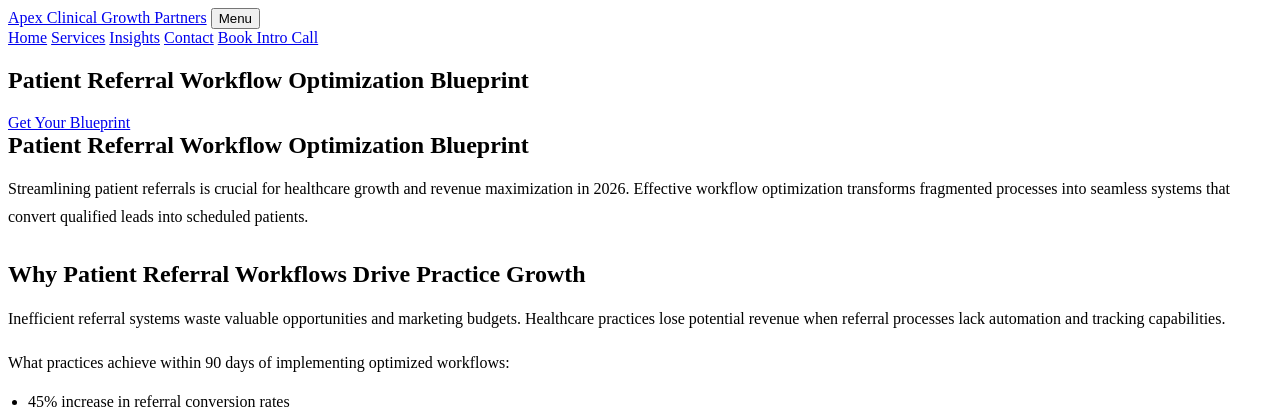
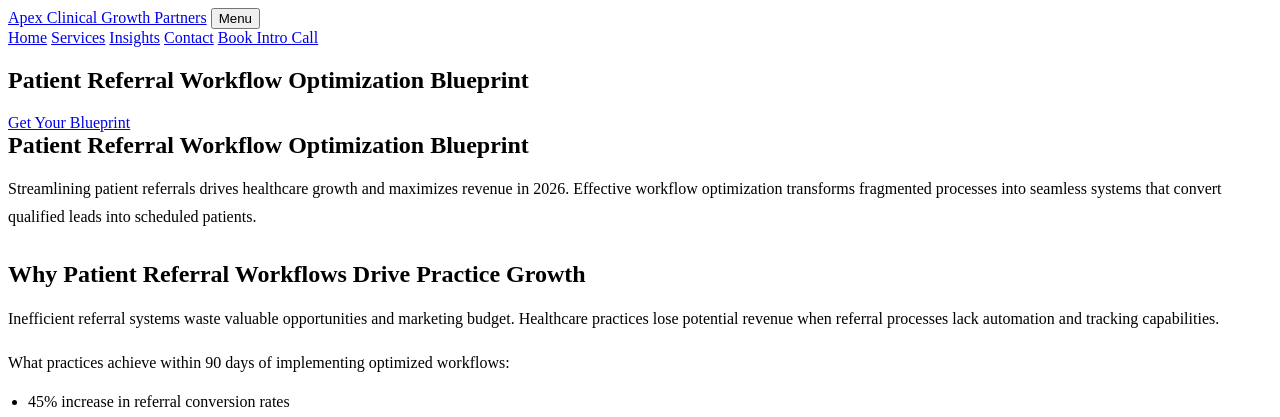
Before and after one commit to prjctlphbt/orbitr-canary-angular-20260228, a Jekyll site: the page patient-referral-workflow-blueprint.html, which Jekyll copies as it is, in a window 1280 px wide. Shown: the top 417 px of the page. Built offline with Jekyll 4.4.1, drawn with Linux system fonts in a browser that asks for light colours.

Commit message:
Rollback: Revert changes to patient-referral-workflow-blueprint.html

```diff
--- a/patient-referral-workflow-blueprint.html
+++ b/patient-referral-workflow-blueprint.html
@@ -4,9 +4,10 @@
 <head>
 <meta charset="utf-8"/>
 <meta content="width=device-width, initial-scale=1.0" name="viewport"/>
-<meta content="Enhance your patient referral workflow with Apex Clinical Growth Partners. Streamline processes, minimize delays, and boost referral volume by 40% in 2026. Secure your blueprint now." name="description"/>
+<meta content="Optimize your patient referral workflow with Apex Clinical Growth Partners. Streamline processes, reduce delays, and boost referral volume by 40% in 2026. Get your blueprint today." name="description"/>
 <title>Patient Referral Workflow Optimization Blueprint | 2026 Guide</title>
 <style>
+
 
 /* Minimal functional styles (accordion, forms only) */
 
@@ -48,7 +49,7 @@
  box-sizing: border-box;
 }
 
-</style>
+ </style>
 <style id="orbitr-generated-content-style">
 .orbitr-generated-content > * {
  margin: 0;
@@ -83,8 +84,7 @@
 .orbitr-generated-content li {
  line-height: 1.65;
 }
-</style>
-</head>
+</style></head>
 <body>
 <header>
 <div class="container navbar">
@@ -109,9 +109,9 @@
 <section class="landing-content">
 <div class="container orbitr-generated-content">
 <h1>Patient Referral Workflow Optimization Blueprint</h1>
-<p>Streamlining patient referrals is crucial for healthcare growth and revenue maximization in 2026. Effective workflow optimization transforms fragmented processes into seamless systems that convert qualified leads into scheduled patients.</p>
+<p>Streamlining patient referrals drives healthcare growth and maximizes revenue in 2026. Effective workflow optimization transforms fragmented processes into seamless systems that convert qualified leads into scheduled patients.</p>
 <h2>Why Patient Referral Workflows Drive Practice Growth</h2>
-<p>Inefficient referral systems waste valuable opportunities and marketing budgets. Healthcare practices lose potential revenue when referral processes lack automation and tracking capabilities.</p>
+<p>Inefficient referral systems waste valuable opportunities and marketing budget. Healthcare practices lose potential revenue when referral processes lack automation and tracking capabilities.</p>
 <p>What practices achieve within 90 days of implementing optimized workflows:</p>
 <ul>
 <li>45% increase in referral conversion rates</li>
@@ -187,6 +187,6 @@
  button.parentElement.classList.toggle('active');
  });
  });
-</script>
+ </script>
 </body>
 </html>
```
